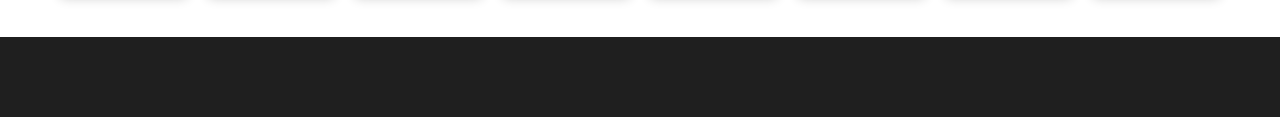
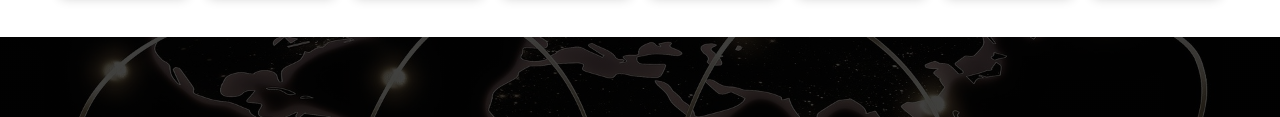
Before and after one commit to gokarna123-goku/photo-collection, a plain HTML site: page index.html in a window 1280 px wide. Shown: the part 2951-3068 px from the top of the page. Drawn offline with Linux system fonts and the light colour scheme.

Commit message:
added footer section

```diff
--- a/style.css
+++ b/style.css
@@ -585,7 +585,9 @@ nav.fixed{
 .footer_section{
     width: 100%;
     height: auto;
-    background: rgba(0, 0, 0, 0.88);
+    background: linear-gradient(to left, rgba(0, 0, 0, 0.75), rgba(0, 0, 0, 0.74)), url("./img/footer.jpg") no-repeat;
+    background-size: cover;
+    background-position: center center;
     display: flex;
     align-items: center;
     gap: 1.3rem;
```
